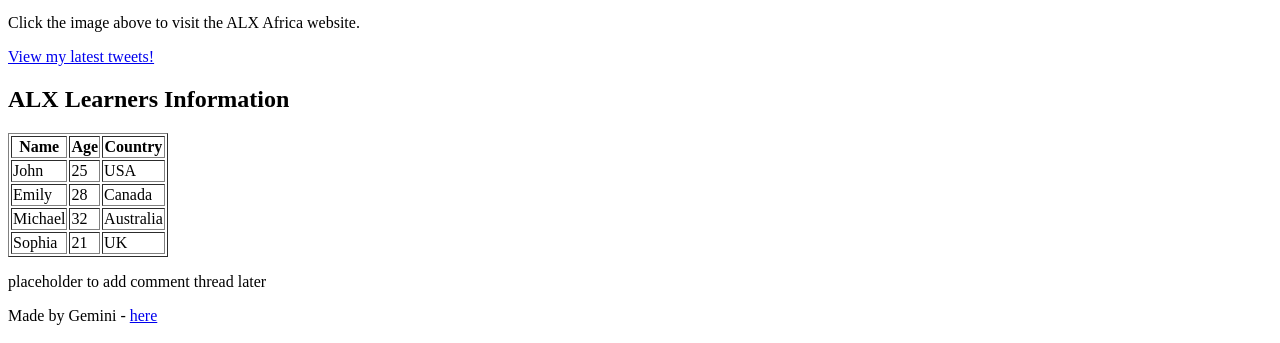
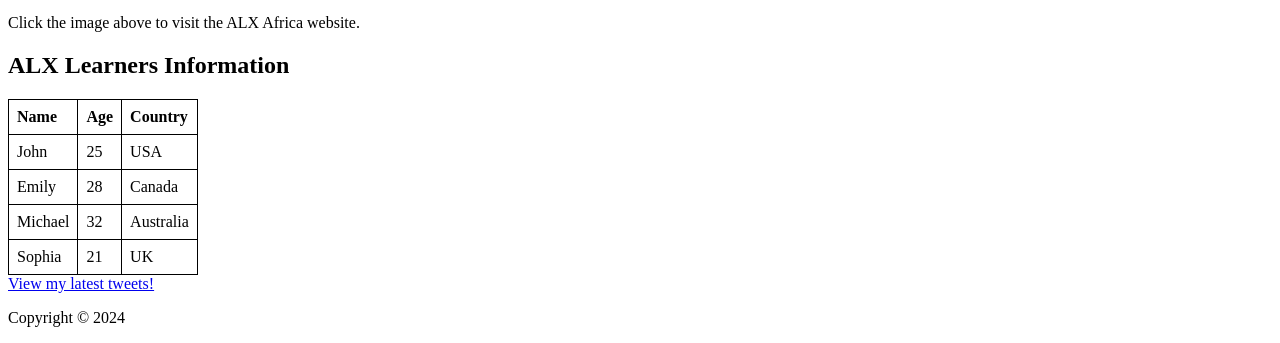
Before and after one commit to KHADIJADAHBI/My_First_Portfolio, a plain HTML site: page html_basic/index.html in a window 1280 px wide. Shown: the part 631-974 px from the top of the page. Drawn offline with Linux system fonts and the light colour scheme.

Commit message:
Update index.html with learners table

```diff
--- a/html_basic/index.html
+++ b/html_basic/index.html
@@ -33,11 +33,9 @@
             </a>
             <p>Click the image above to visit the ALX Africa website.</p>
 
-            <a href="tweets.html">View my latest tweets!</a>
-
-            <!-- Start of the new table section -->
+            <!-- Start of the corrected table section -->
             <h2>ALX Learners Information</h2>
-            <table border="1">
+            <table>
                 <thead>
                     <tr>
                         <th>Name</th>
@@ -68,17 +66,26 @@
                     </tr>
                 </tbody>
             </table>
-            <!-- End of the new table section -->
+            <!-- End of the corrected table section -->
+
+            <a href="tweets.html">View my latest tweets!</a>
 
         </article>
-
-        <aside>
-            <p>placeholder to add comment thread later</p>
-        </aside>
     </main>
 
     <footer>
-        <p>Made by Gemini - <a href="https://www.example.com" target="_blank">here</a></p>
+        <p>Copyright &copy; 2024</p>
     </footer>
+
+    <style>
+        table, th, td {
+            border: 1px solid black;
+            border-collapse: collapse;
+        }
+        th, td {
+            padding: 8px;
+            text-align: left;
+        }
+    </style>
 </body>
 </html>
```
